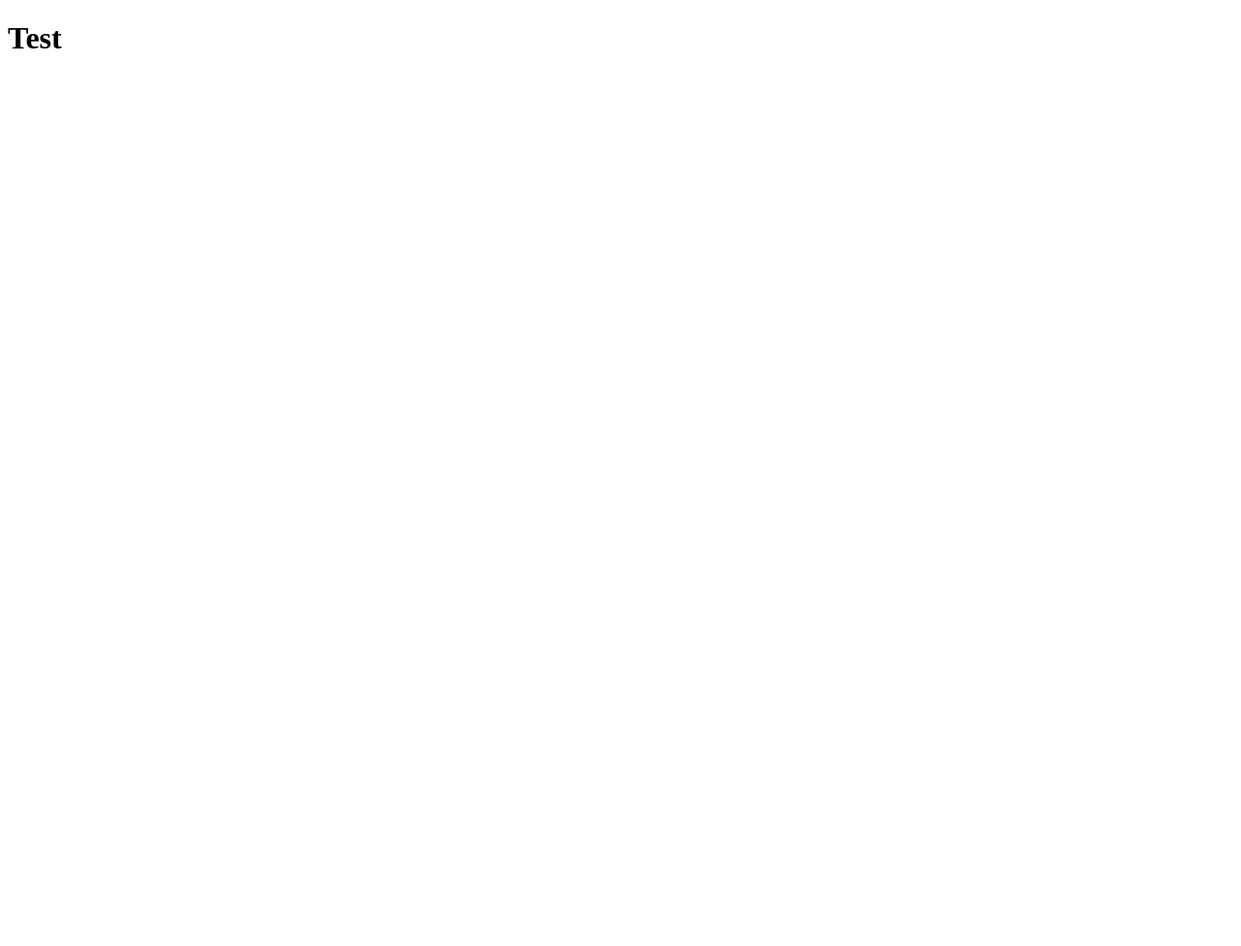
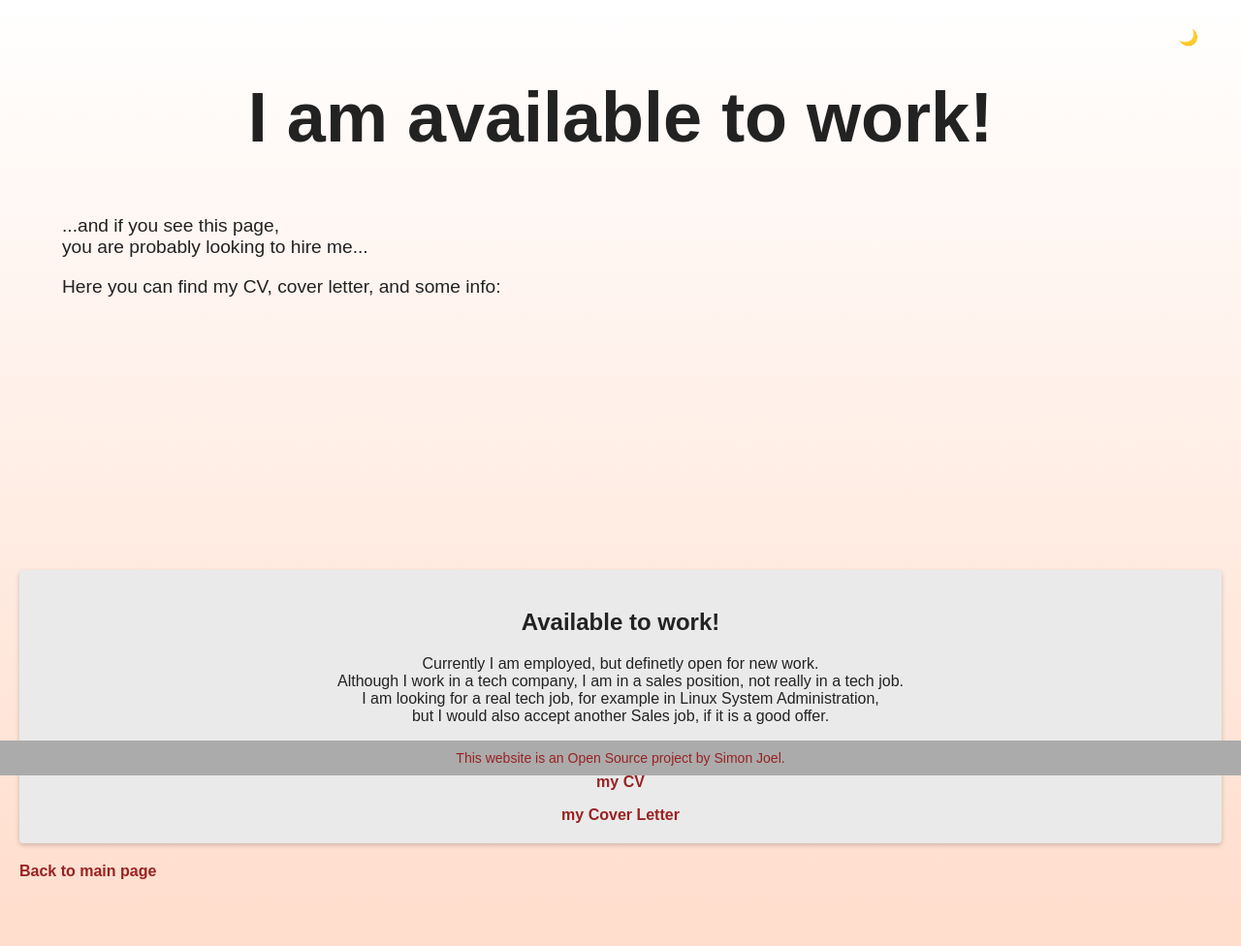
Before and after one commit to SimonJoelWarkentin/simonjoel, a PHP site: page /hire_me.php in a window 1280 px wide. Before the commit the page is almost empty. Shown: the whole page at 97% size. Before the commit the page ends 50 px from the top, so only its background shows below. Run offline with PHP 8.4, Linux system fonts and the light colour scheme.

Commit message:
hire me please!

```diff
--- a/hire_me.php
+++ b/hire_me.php
@@ -1,4 +1,101 @@
 <!DOCTYPE html>
 <html>
-	<h1>Test</h1>
+<head>
+    <title>Simon Joel</title>
+    <link id="theme-style" href="style.css" rel="stylesheet">
+    <link id="dark-style" href="dark.css" rel="stylesheet" disabled>
+</head>
+<body>
+    <header>
+        <div id="title-section">
+            <!--img src="logo.png" alt="Logo"-->
+            <h2>I am available to work!</h2>
+	    <p>...and if you see this page,<br>you are probably looking to hire me...</p>
+		<p>Here you can find my CV, cover letter, and some info:</p>
+        </div>
+        <!--div id="navigation-bar">
+            <ul>
+                <li>
+                    <a href="#content1" class="nav-link" id="nav-link-1">to hire you</a>
+                    <div id="dropdown-1" class="dropdown-content">
+                        <p>Cool! I am available for work!<br>Here you can find:</p>
+                        <a href="cv.html">My CV</a>
+                        <a href="cover_letter.html">Cover Letter</a>
+                        <a href="sorry.html">My Experiences</a>
+                    </div>
+                </li>
+                <li>
+                    <a href="#content2" class="nav-link" id="nav-link-2">to see your art</a>
+                    <div id="dropdown-2" class="dropdown-content">
+                        <a href="sorry.html">Paintings</a>
+                        <a href="sorry.html">Photography</a>
+                        <a href="sorry.html">Music</a>
+                    </div>
+                </li>
+                <li>
+                    <a href="#content3" class="nav-link" id="nav-link-3">to stalk you</a>
+                    <div id="dropdown-3" class="dropdown-content">
+                        <a href="about_me.php">About Me</a>
+                        <a href="sorry.html">Thoughts</a>
+                        <a href="sorry.html">Photos</a>
+                    </div>
+                </li>
+                <li>
+                    <a href="#content4" class="nav-link" id="nav-link-4">I don't even know</a>
+                    <div id="dropdown-4" class="dropdown-content">
+                        <a href="sorry.html">Self Hosted Something</a>
+                        <a href="sorry.html">Something Else</a>
+                        <a href="sorry.html">Invidious</a>
+                    </div>
+                </li>
+            </ul>
+        </div-->
+    </header>
+    <button id="theme-toggle">
+        <span id="moon-icon">🌙</span>
+        <span id="sun-icon" hidden>☀️</span>
+    </button>
+    <main>
+        <hr>
+        <section id="content1">
+            <h2>Available to work!</h2>
+            <p>Currently I am employed, but definetly open for new work.<br>Although I work in a tech company, I am in a sales position, not really in a tech job.<br>I am looking for a real tech job, for example in Linux System Administration,<br>but I would also accept another Sales job, if it is a good offer.</p>
+            <p>here you can find:</p>
+	    <a href="cv.html">my CV</a>
+		<p></p>
+	    <a href="cover_letter.html">my Cover Letter</a>
+        </section>
+        <!--section id="content2">
+            <h2>Art...</h2>
+            <b>...is the most important thing in life, for me.</b>
+            <p>I am a musician since my childhood (used to work in the music industry before covid),<br>and I also enjoy painting and photography.</p>
+            <p>As soon as I have time, I plan on posting some of my art here.</p>
+        </section>
+        <section id="content3">
+            <h2>I like sharing!...</h2>
+            <b>...but I hate social media.</b>
+            <p>This is why I want to share some pictures and thoughts of mine here in this section!
+		</p>
+		<hr>
+		<p>
+		Hey, I'm Simon Joel Warkentin.
+		<br>My journey has taken me through 5 countries, and along the way, I've picked up 4 languages.
+		<br>Beyond the world of tech and Linux, I often lose myself in creating music or exploring new places.
+		<br>With a deep appreciation for Free and Open Source Software, I'm always learning and evolving.
+		<br>Want a glimpse into my world? Find out more <a href="about_me.php">here</a>.
+            </p>
+        </section>
+        <section id="ontent4">
+            <h2>Hmmmmm...</h2>
+            <p>Some more content is gonna go here soon.<br>Probably something about self hosting...</p>
+	</section-->
+	<a href="index.php">Back to main page</a>
+    </main>
+    <hr>
+    <footer>
+        <a href="https://github.com/SimonJoelWarkentin">This website is an Open Source project by Simon Joel.</a>
+    </footer>
+    <script src="script.js"></script>
+    <script src="theme.js"></script>
+</body>
 </html>
```
